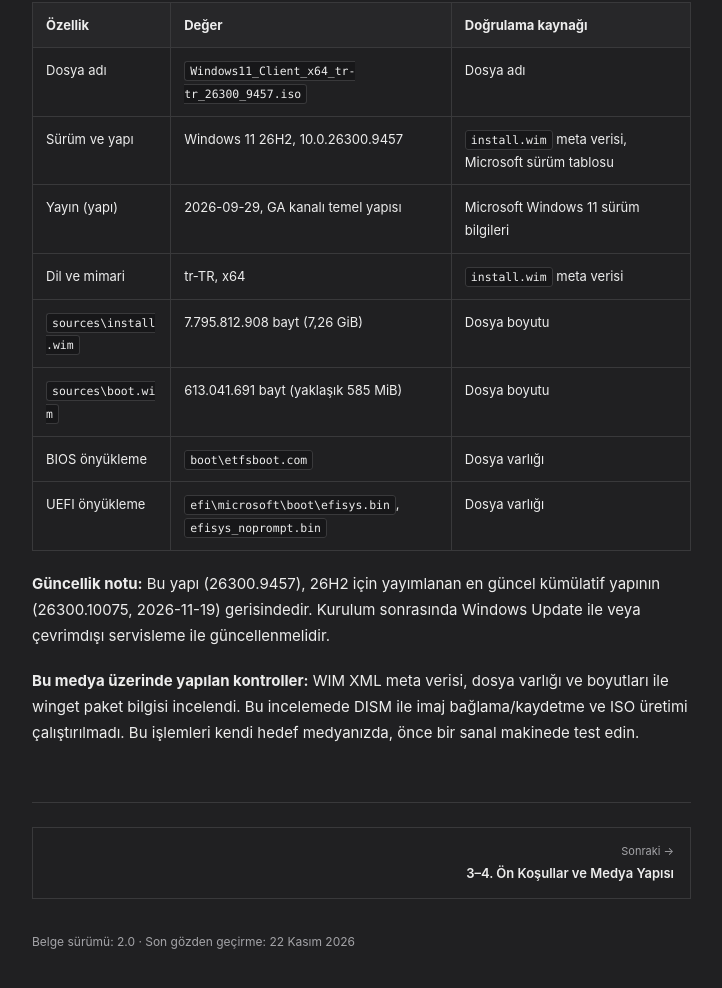
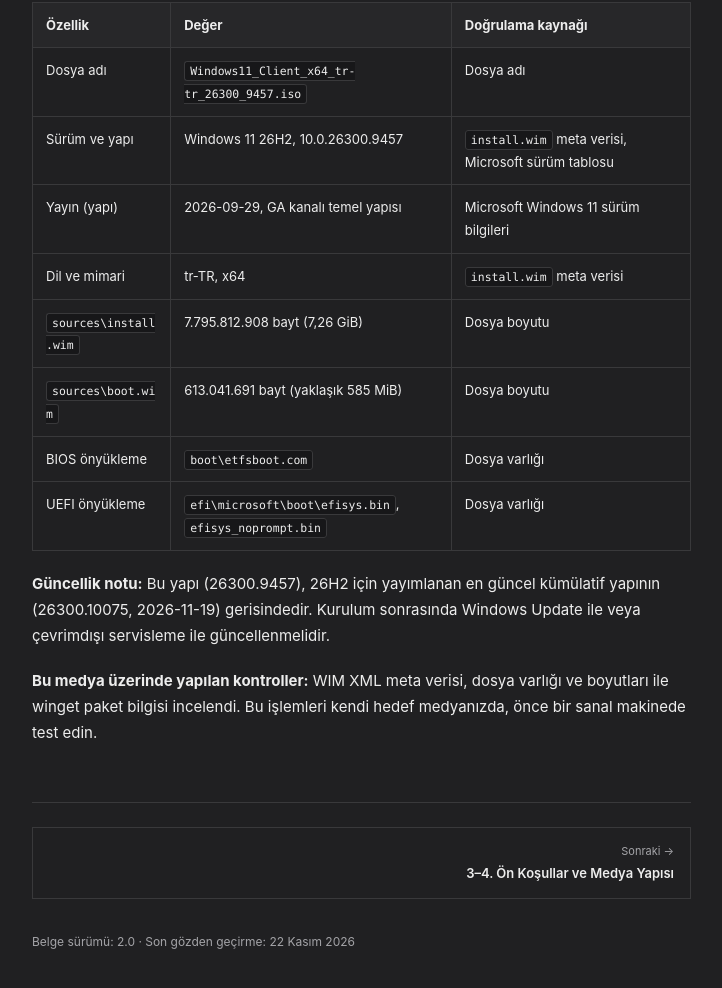
Before and after one commit to emirttac/emirttac-Windows-Guide, a plain HTML site: page index.html in a window 1280 px wide. Shown: the part 1423-2411 px from the top of the page, without its empty margins (292-1014 px from the left). Drawn offline with Linux system fonts and the light colour scheme.

Commit message:
Remove review test limitation note
Co-authored-by: Copilot App <223556219+Copilot@users.noreply.github.com>

```diff
--- a/index.html
+++ b/index.html
@@ -127,7 +127,7 @@
         </div>
 
         <p><strong>Güncellik notu:</strong> Bu yapı (26300.9457), 26H2 için yayımlanan en güncel kümülatif yapının (26300.10075, 2026-11-19) gerisindedir. Kurulum sonrasında Windows Update ile veya çevrimdışı servisleme ile güncellenmelidir.</p>
-        <p><strong>Bu medya üzerinde yapılan kontroller:</strong> WIM XML meta verisi, dosya varlığı ve boyutları ile winget paket bilgisi incelendi. Bu incelemede DISM ile imaj bağlama/kaydetme ve ISO üretimi çalıştırılmadı. Bu işlemleri kendi hedef medyanızda, önce bir sanal makinede test edin.</p>
+        <p><strong>Bu medya üzerinde yapılan kontroller:</strong> WIM XML meta verisi, dosya varlığı ve boyutları ile winget paket bilgisi incelendi. Bu işlemleri kendi hedef medyanızda, önce bir sanal makinede test edin.</p>
 
         <nav class="pager" aria-label="Sayfa gezintisi">
           <a class="pager-link next" href="media-and-tools.html">
```
Also changed, not shown: en/index.html (+1 -1 lines).
